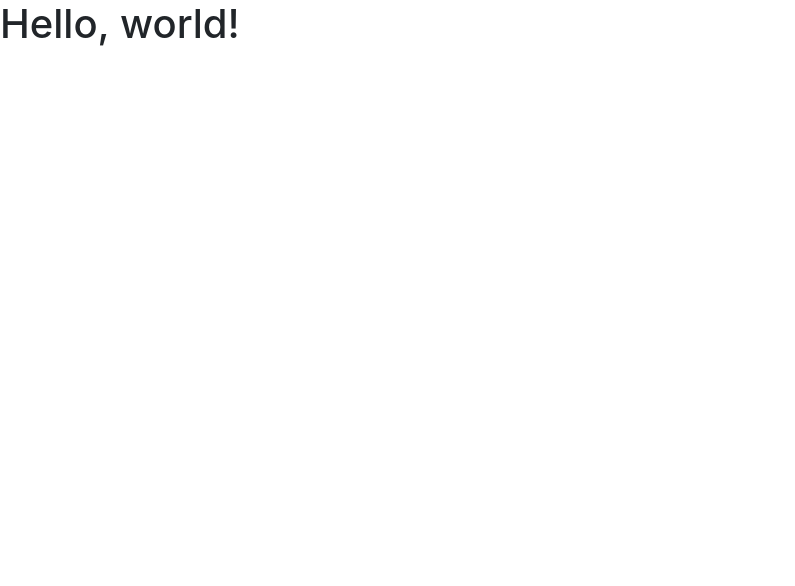
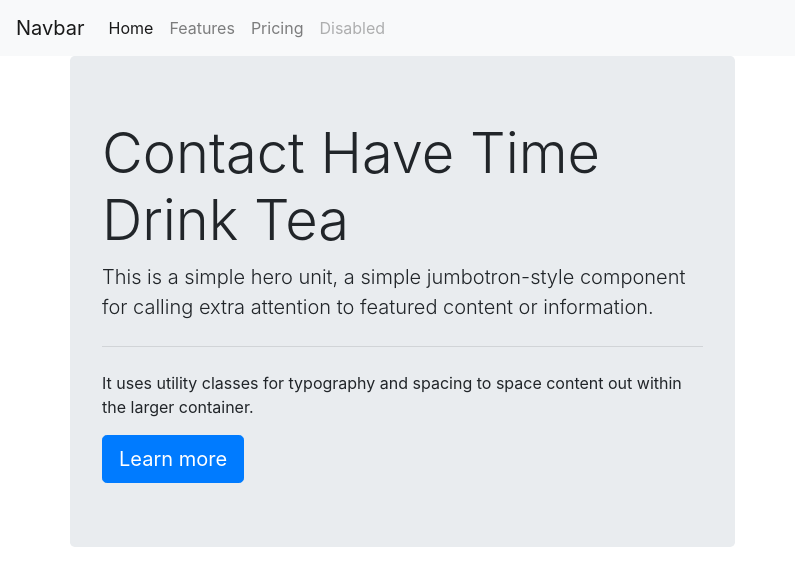
Before and after one commit to HaveTimeDrinkTea/w03_portfolio_with_bootstrap, a plain HTML site: page index.html in a window 1280 px wide. Shown: the whole page, without its empty margins (0-795 px from the left). Drawn offline with nearby package versions, Linux system fonts and the light colour scheme; a web font is replaced by a local one.

Commit message:
setting up structure of the barebone bootstrap index.html

```diff
--- a/index.html
+++ b/index.html
@@ -8,14 +8,63 @@
     <!-- Bootstrap CSS -->
     <link rel="stylesheet" href="https://cdn.jsdelivr.net/npm/bootstrap@4.3.1/dist/css/bootstrap.min.css" integrity="sha384-ggOyR0iXCbMQv3Xipma34MD+dH/1fQ784/j6cY/iJTQUOhcWr7x9JvoRxT2MZw1T" crossorigin="anonymous">
 
+      <!-- Custom fonts for this template -->
+  <link href="vendor/fontawesome-free/css/all.min.css" rel="stylesheet">
+  <link rel="stylesheet" href="vendor/simple-line-icons/css/simple-line-icons.css">
+  <link href="https://fonts.googleapis.com/css?family=Lato" rel="stylesheet">
+  <link href="https://fonts.googleapis.com/css?family=Catamaran:100,200,300,400,500,600,700,800,900" rel="stylesheet">
+  <link href="https://fonts.googleapis.com/css?family=Muli" rel="stylesheet">
+
      <!-- Bootstrap CSS -->
      <link rel="stylesheet" href="./css/style.css">
 
     <title>Hello, world!</title>
   </head>
-  <body>
-    <h1>Hello, world!</h1>
+  <body id="page_top">
+    <!-- header and nav-->
+    <nav class="navbar navbar-expand-lg navbar-light bg-light" id="mainNav">
+      <a class="navbar-brand" href="#">Navbar</a>
+      <button class="navbar-toggler" type="button" data-toggle="collapse" data-target="#navbarNavAltMarkup" aria-controls="navbarNavAltMarkup" aria-expanded="false" aria-label="Toggle navigation">
+        <span class="navbar-toggler-icon"></span>
+      </button>
+      <div class="collapse navbar-collapse" id="navbarNavAltMarkup">
+        <div class="navbar-nav">
+          <a class="nav-item nav-link active" href="#">Home <span class="sr-only">(current)</span></a>
+          <a class="nav-item nav-link" href="#">Features</a>
+          <a class="nav-item nav-link" href="#">Pricing</a>
+          <a class="nav-item nav-link disabled" href="#" tabindex="-1" aria-disabled="true">Disabled</a>
+        </div>
+      </div>
+    </nav>
+    <header class="masthead">
+      <div class="container h-100">
+        <div class="row h-100">
+          <div class="jumbotron col-lg-7 my-auto">
+            <div class="header-content">
+              <h1 class="display-4">Contact Have Time Drink Tea</h1>
+              <p class="lead">This is a simple hero unit, a simple jumbotron-style component for calling extra attention to featured content or information.</p>
+            </div>
+            <hr class="my-4">
+            <p>It uses utility classes for typography and spacing to space content out within the larger container.</p>
+            <a class="btn btn-primary btn-lg" href="#" role="button">Learn more</a>
+          </div>
+        </div>
+      </div>
+    </header>
+    <main>
+      <!-- about me -->
+      <section>
+        <div class="container">
+          <div class="row">
 
+          </div>
+        </div>
+      </section>
+
+    </main>
+    <footer>
+
+    </footer>
     <!-- Optional JavaScript -->
     <!-- jQuery first, then Popper.js, then Bootstrap JS -->
     <script src="https://code.jquery.com/jquery-3.3.1.slim.min.js" integrity="sha384-q8i/X+965DzO0rT7abK41JStQIAqVgRVzpbzo5smXKp4YfRvH+8abtTE1Pi6jizo" crossorigin="anonymous"></script>
```
